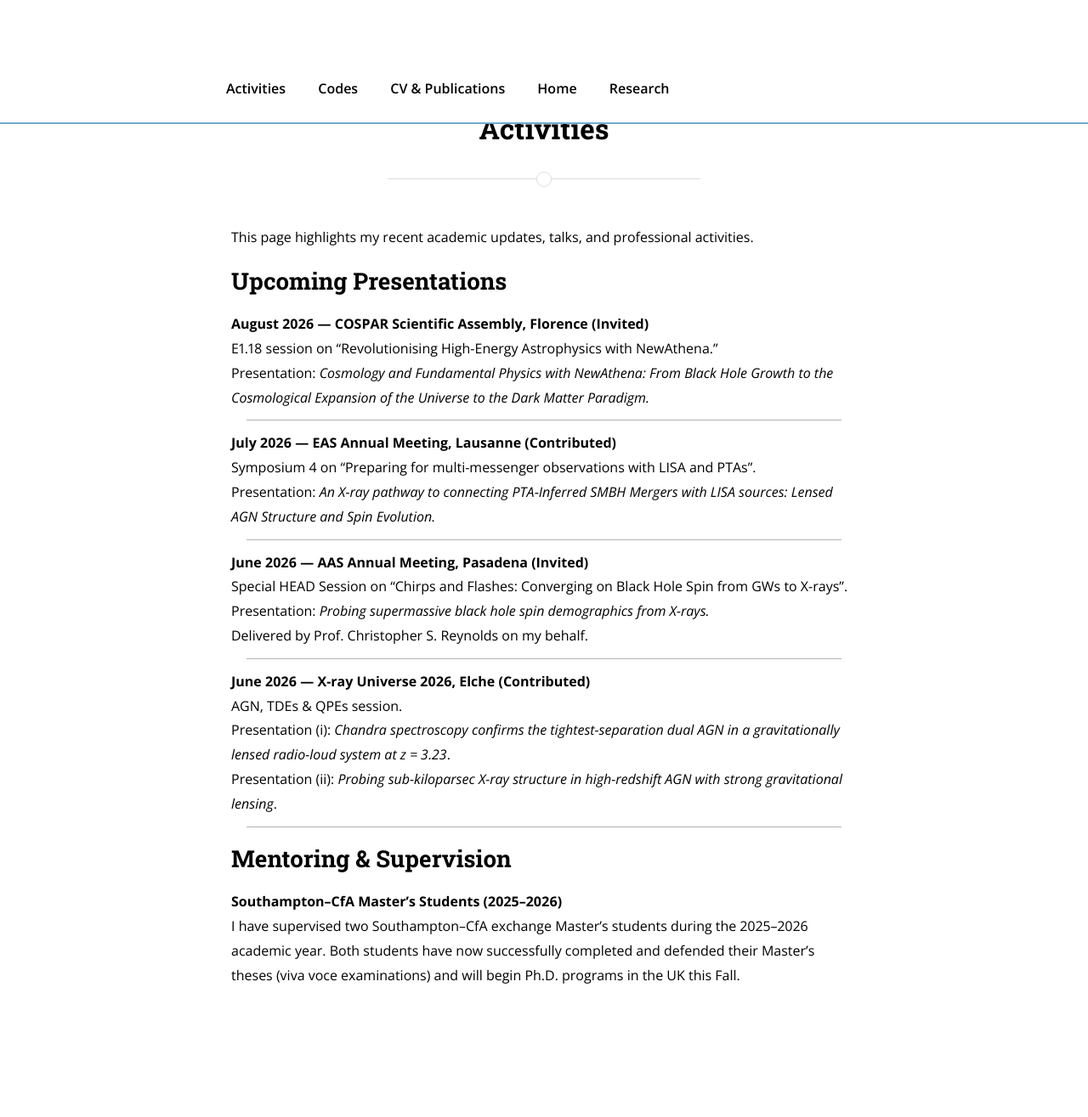
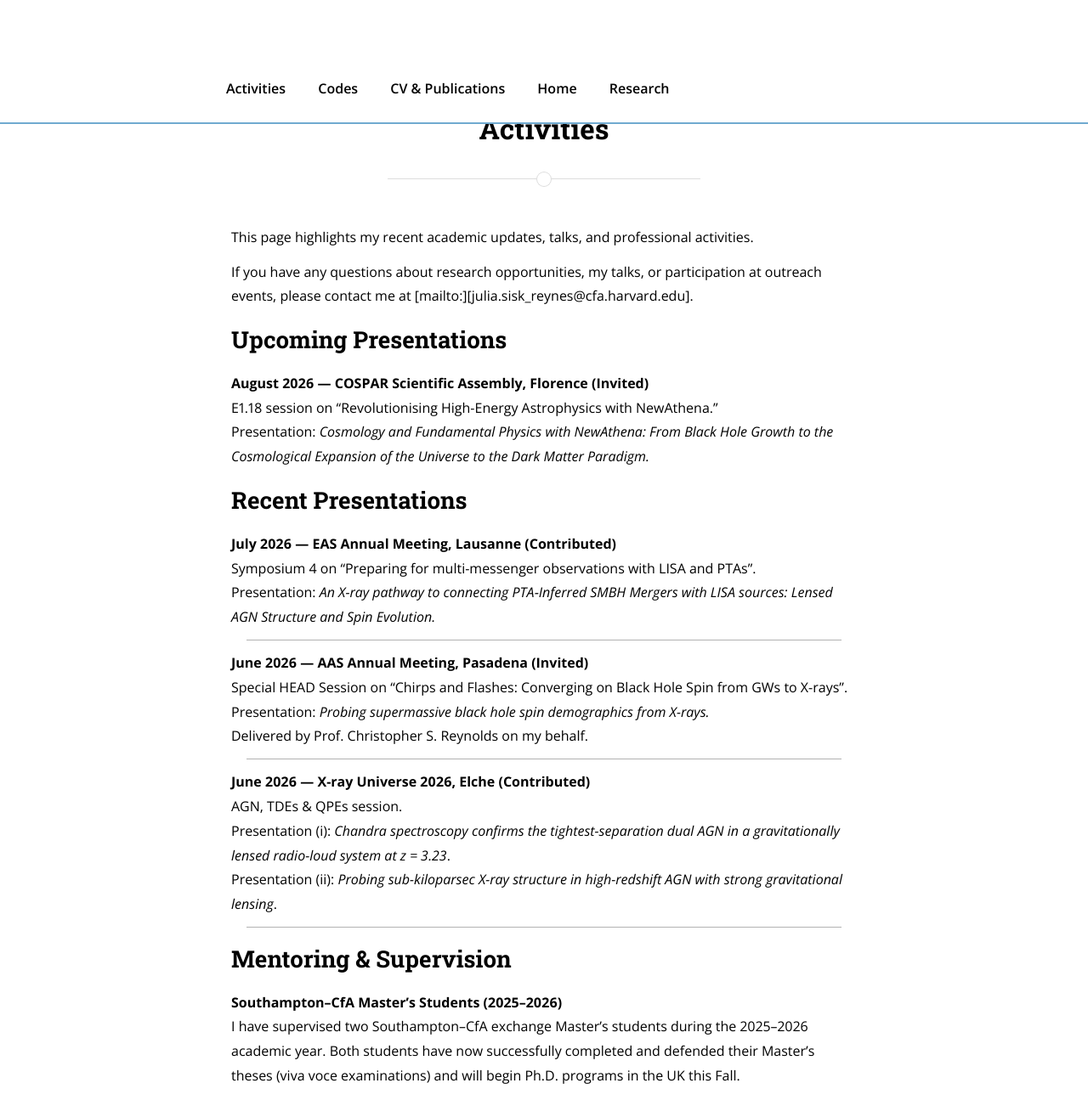
Before and after one commit to jsiskreynes-astro/jsiskreynes-astro.github.io, a Jekyll site: the page built from activities.md, in a window 1280 px wide and 1337 px high. Shown: the top 1315 px of the window at 85% size. Built offline with Jekyll 4.4.1, drawn with Linux system fonts in a browser that asks for light colours; nearby versions of some CDN libraries.

Commit message:
Update activities.md

```diff
--- a/activities.md
+++ b/activities.md
@@ -8,13 +8,15 @@ nav_order: 5
 
 This page highlights my recent academic updates, talks, and professional activities.
 
+If you have any questions about research opportunities, my talks, or participation at outreach events, please contact me at [mailto:][julia.sisk_reynes@cfa.harvard.edu].
+
 ## Upcoming Presentations
 
 **August 2026 — COSPAR Scientific Assembly, Florence (Invited)**  <br>
 E1.18 session on "Revolutionising High-Energy Astrophysics with NewAthena."<br>
 Presentation: *Cosmology and Fundamental Physics with NewAthena: From Black Hole Growth to the Cosmological Expansion of the Universe to the Dark Matter Paradigm.*
 
----
+## Recent Presentations
 
 **July 2026 — EAS Annual Meeting, Lausanne (Contributed)** <br>
 Symposium 4 on "Preparing for multi-messenger observations with LISA and PTAs". <br>
```
